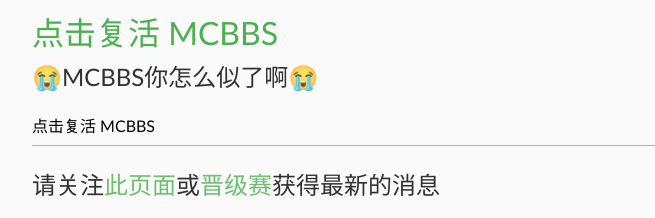
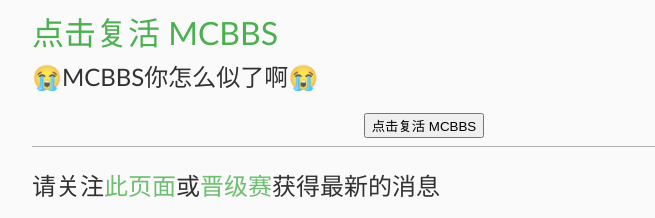
Before and after one commit to HiTech0926/mcbbs.click, a plain HTML site: page index.html in a window 1280 px wide. Shown: the top 218 px of the page, without its empty margins (216-871 px from the left). Drawn offline with Linux system fonts and the light colour scheme.

Commit message:
Update index.html

```diff
--- a/index.html
+++ b/index.html
@@ -44,19 +44,23 @@
             font-family: Candara, Helvetica, Microsoft Yahei, sans-serif;
         }
     </style>
-    <script>
-      function click()
-      {
-          alert("你好，我是一个警告框！");
-      }
-    </script>
+<script>
+function click(){
+	var person=prompt("请输入MCBBS的官方域名（带www）");
+	if (person!=null && person="www.mcbbs.net"){
+	    a="成功复活MCBBS！";
+	    document.getElementById("click").innerHTML=a;
+	}
+}
+</script>
 </head>
 
 <body>
     <h1>点击复活 MCBBS</h1>
-    <h2>😭MCBBS你怎么似了啊😭</h2>
-
-    <a onclick="click()">点击复活 MCBBS</a>
+    <h2 id="click">😭MCBBS你怎么似了啊😭</h2>
+    <center>
+        <button onclick="click()">点击复活 MCBBS</button>
+    </center>
     <hr>
     <h2>请关注<a href="#">此页面</a>或<a href="https://mcbbs.rip/">晋级赛</a>获得最新的消息</h2>
     <center>2024 © MCBBS.CLICK by <a href="https://www.himcbbs.net/">HiTech0926</a></center>
```
